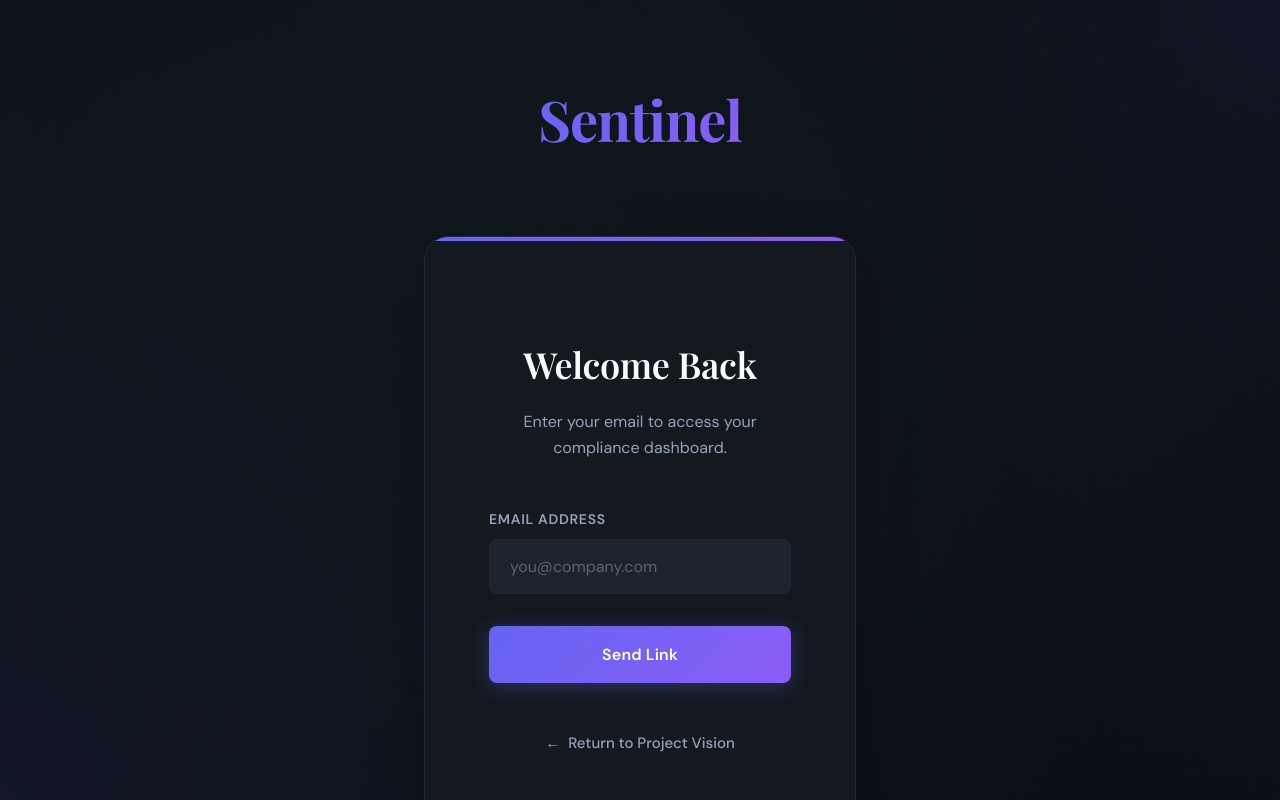
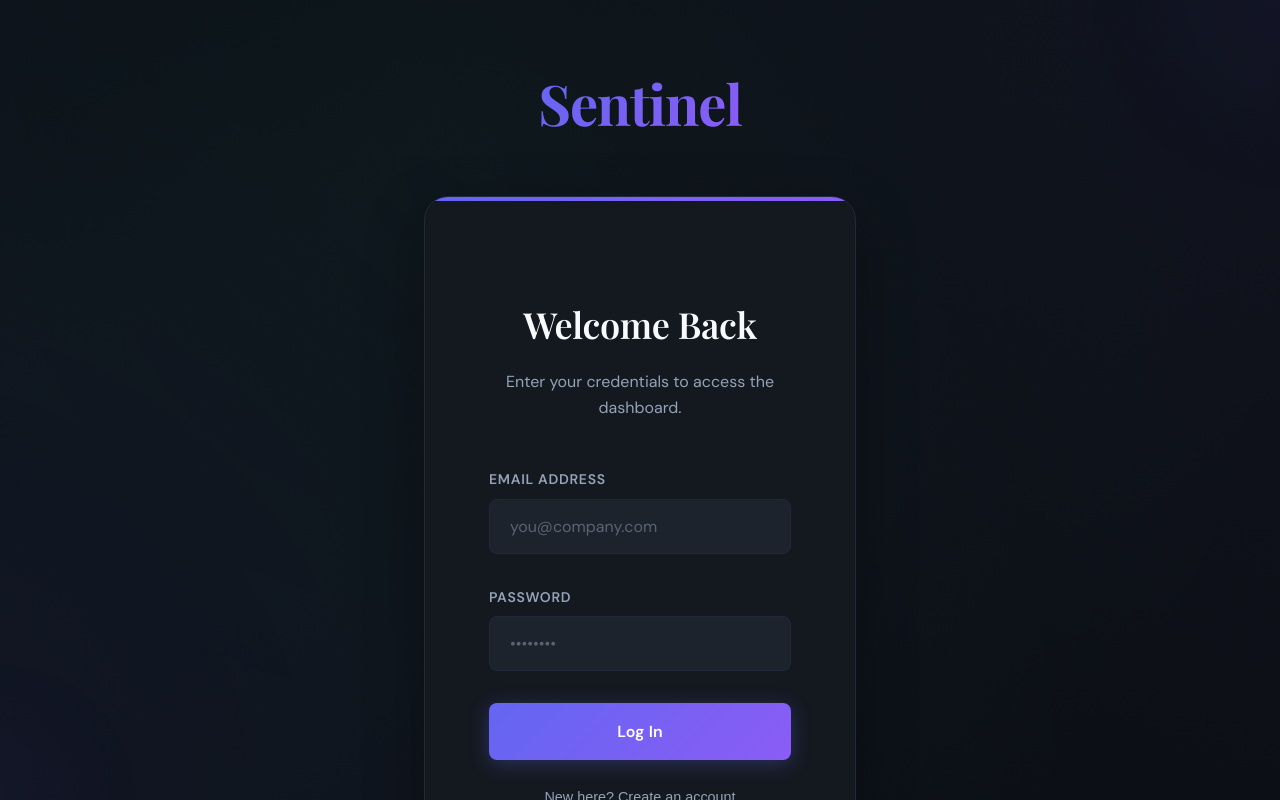
Before and after one commit to Enzo-Armani/sentinel, a Next.js app: page /login in a window 1280 px wide. Shown: the top 800 px of the page. Built offline with nearby package versions, Linux system fonts and the light colour scheme; a web font is replaced by a local one.

Commit message:
Hey User

```diff
--- /dev/null
+++ b/app/login/actions.ts
@@ -0,0 +1,76 @@
+'use server'
+
+import { revalidatePath } from 'next/cache'
+import { redirect } from 'next/navigation'
+import { createClient } from '@/utils/supabase/server'
+
+export async function login(formData: FormData) {
+  const supabase = await createClient()
+
+  // Gather data
+  const email = formData.get('email') as string
+  const password = formData.get('password') as string
+
+  // 1. Attempt Login
+  const { error } = await supabase.auth.signInWithPassword({
+    email,
+    password,
+  })
+
+  if (error) {
+    return redirect(`/login?message=${encodeURIComponent(error.message)}`)
+  }
+
+  // 2. Check if they need onboarding (Institution Type)
+  const { data: profile } = await supabase
+    .from('profiles')
+    .select('institution_type')
+    .single()
+
+  // If no type is selected yet, force onboarding
+  if (!profile?.institution_type) {
+    return redirect('/onboarding')
+  }
+
+  revalidatePath('/', 'layout')
+  return redirect('/')
+}
+
+export async function signup(formData: FormData) {
+  const supabase = await createClient()
+
+  // Gather data
+  const email = formData.get('email') as string
+  const password = formData.get('password') as string
+  const firstName = formData.get('firstName') as string
+  const lastName = formData.get('lastName') as string
+
+  // 1. Sign Up with Meta Data
+  const { error } = await supabase.auth.signUp({
+    email,
+    password,
+    options: {
+      data: {
+        first_name: firstName,
+        last_name: lastName,
+      },
+    },
+  })
+
+  if (error) {
+    return redirect(`/login?message=${encodeURIComponent(error.message)}`)
+  }
+
+  // 2. Immediate Login (Since email confirm is off)
+  const { error: loginError } = await supabase.auth.signInWithPassword({
+    email,
+    password,
+  })
+
+  if (loginError) {
+    return redirect('/login?message=Account created. Please log in.')
+  }
+
+  // 3. Send to Onboarding
+  return redirect('/onboarding')
+}
--- a/app/login/login.module.css
+++ b/app/login/login.module.css
@@ -76,7 +76,10 @@
 /* Header */
 .header {
   text-align: center;
-  margin-bottom: var(--spacing-2xl);
+  /* Reduced from var(--spacing-2xl) [4rem] to 2.5rem */
+  margin-bottom: 2.5rem;
+  /* Pulls the text up slightly to reduce top spacing */
+  margin-top: -1rem;
 }
 
 .logo {
@@ -307,3 +310,13 @@
   opacity: 0.5;
   font-weight: 500;
 }
+
+.btnSecondary {
+  background: transparent !important;
+  border: 1px solid var(--color-border) !important;
+  box-shadow: none !important;
+}
+.btnSecondary:hover {
+  background: var(--color-surface-elevated) !important;
+  border-color: var(--color-text-muted) !important;
+}
--- a/app/login/page.tsx
+++ b/app/login/page.tsx
@@ -1,57 +1,28 @@
-import { createClient } from '@/utils/supabase/server'
-import { redirect } from 'next/navigation'
+'use client'
+
+import { useState } from 'react'
+import { useSearchParams } from 'next/navigation'
 import styles from './login.module.css'
+import { login, signup } from './actions'
 import { SubmitButton } from './submit-button'
 
-export default async function Login(props: {
-  searchParams: Promise<{ message: string }>
-}) {
-  const searchParams = await props.searchParams
-  const rawMessage = searchParams.message
+export default function AuthPage() {
+  const [isLogin, setIsLogin] = useState(true)
+  const searchParams = useSearchParams()
+  const message = searchParams.get('message')
 
-  // Safety decode
-  let displayMessage = ""
-  if (rawMessage) {
-    try {
-      displayMessage = decodeURIComponent(rawMessage)
-    } catch (e) {
-      displayMessage = rawMessage
+  // This wrapper determines which Server Action to call
+  const handleSubmit = async (formData: FormData) => {
+    if (isLogin) {
+      await login(formData)
+    } else {
+      await signup(formData)
     }
-  }
-
-  // Update success check to match new message
-  const isSuccess = displayMessage?.includes('Link Sent');
-  const isError = displayMessage && !isSuccess;
-
-  const signIn = async (formData: FormData) => {
-    'use server'
-
-    const email = formData.get('email') as string
-    const supabase = await createClient()
-    const baseUrl = (process.env.NEXT_PUBLIC_BASE_URL || '').trim()
-
-    const { error } = await supabase.auth.signInWithOtp({
-      email,
-      options: {
-        emailRedirectTo: `${baseUrl}/auth/callback`,
-      },
-    })
-
-    if (error) {
-      console.error('Supabase Login Error:', error)
-      const safeErrorMessage = (error.message || "Login failed")
-        .replace(/[^a-zA-Z0-9\s]/g, '')
-        .trim()
-        .substring(0, 100)
-      return redirect(`/login?message=${encodeURIComponent(safeErrorMessage)}`)
-    }
-
-    // Updated Confirmation Message
-    return redirect('/login?message=Link Sent. Check your email.')
   }
 
   return (
     <div className={styles.loginWrapper}>
+      {/* Decorative Background Elements */}
       <div className={`${styles.decorativeCircle} ${styles.circle1}`}></div>
       <div className={`${styles.decorativeCircle} ${styles.circle2}`}></div>
 
@@ -61,42 +32,107 @@ export default async function Login(props: {
         </header>
 
         <div className={styles.card}>
-            <h2 className={styles.cardTitle}>Welcome Back</h2>
+            <h2 className={styles.cardTitle}>
+              {isLogin ? 'Welcome Back' : 'Create Account'}
+            </h2>
 
-            {/* Dynamic Description Text */}
-            <p className={`
-              ${styles.cardDescription}
-              ${isSuccess ? styles.textSuccess : ''}
-              ${isError ? styles.textError : ''}
-            `}>
-                {displayMessage || "Enter your email to access your compliance dashboard."}
+            <p className={styles.cardDescription}>
+                {isLogin
+                  ? 'Enter your credentials to access the dashboard.'
+                  : 'Join Sentinel to automate your compliance.'}
             </p>
 
-            <form action={signIn} className={styles.form}>
+            {/* The Form Action triggers the loading state in SubmitButton */}
+            <form action={handleSubmit} className={styles.form}>
+
+                {/* Name Fields (Only visible for Signup) */}
+                {!isLogin && (
+                  <div style={{display: 'flex', gap: '1rem'}}>
+                    <div className={styles.formGroup}>
+                        <label className={styles.formLabel}>First Name</label>
+                        <input
+                          name="firstName"
+                          className={styles.formInput}
+                          placeholder="Enzo"
+                          required
+                        />
+                    </div>
+                    <div className={styles.formGroup}>
+                        <label className={styles.formLabel}>Last Name</label>
+                        <input
+                          name="lastName"
+                          className={styles.formInput}
+                          placeholder="Armani"
+                          required
+                        />
+                    </div>
+                  </div>
+                )}
+
                 <div className={styles.formGroup}>
-                    <label className={styles.formLabel} htmlFor="email">Email Address</label>
+                    <label className={styles.formLabel}>Email Address</label>
                     <input
-                        type="email"
-                        id="email"
-                        name="email"
-                        className={styles.formInput}
-                        placeholder="you@company.com"
-                        required
-                        autoComplete="email"
+                      name="email"
+                      type="email"
+                      className={styles.formInput}
+                      placeholder="you@company.com"
+                      required
                     />
                 </div>
 
-                <SubmitButton />
+                <div className={styles.formGroup}>
+                    <label className={styles.formLabel}>Password</label>
+                    <input
+                      name="password"
+                      type="password"
+                      className={styles.formInput}
+                      placeholder="••••••••"
+                      required
+                    />
+                </div>
+
+                {/* The Smart Button with Loading Spinner */}
+                <SubmitButton text={isLogin ? 'Log In' : 'Sign Up'} />
+
+                {/* Error/Success Messages */}
+                {message && (
+                    <div style={{
+                        marginTop: '1rem',
+                        padding: '0.75rem',
+                        background: 'rgba(255,255,255,0.05)',
+                        borderRadius: '0.5rem',
+                        fontSize: '0.9rem',
+                        textAlign: 'center',
+                        color: message.includes('created') ? '#10b981' : '#ef4444'
+                    }}>
+                        {decodeURIComponent(message)}
+                    </div>
+                )}
             </form>
 
-            <div style={{textAlign: 'center'}}>
-                <a href="/about" className={styles.footerLink}>Return to Project Vision</a>
+            {/* Toggle between Login and Signup */}
+            <div style={{textAlign: 'center', marginTop: '1.5rem'}}>
+                <button
+                  onClick={() => setIsLogin(!isLogin)}
+                  type="button" // Important so it doesn't submit the form
+                  style={{
+                    background: 'none',
+                    border: 'none',
+                    color: 'var(--color-text-muted)',
+                    cursor: 'pointer',
+                    fontSize: '0.9rem',
+                    textDecoration: 'underline',
+                    transition: 'color 0.2s'
+                  }}
+                  onMouseOver={(e) => e.currentTarget.style.color = 'var(--color-primary)'}
+                  onMouseOut={(e) => e.currentTarget.style.color = 'var(--color-text-muted)'}
+                >
+                  {isLogin ? "New here? Create an account" : "Already have an account? Log In"}
+                </button>
             </div>
         </div>
 
-        <div className={styles.copyright}>
-            © Sentinel 2025
-        </div>
+        <div className={styles.copyright}>© Sentinel 2025</div>
       </div>
     </div>
   )
--- a/app/login/submit-button.tsx
+++ b/app/login/submit-button.tsx
@@ -3,16 +3,16 @@
 import { useFormStatus } from 'react-dom'
 import styles from './login.module.css'
 
-export function SubmitButton() {
+export function SubmitButton({ text, className = '' }: { text: string, className?: string }) {
   const { pending } = useFormStatus()
 
   return (
     <button
       type="submit"
-      className={`${styles.btn} ${pending ? styles.loading : ''}`}
+      className={`${styles.btn} ${className} ${pending ? styles.loading : ''}`}
       disabled={pending}
     >
-      Send Link
+      {text}
     </button>
   )
 }
--- /dev/null
+++ b/app/onboarding/actions.ts
@@ -0,0 +1,31 @@
+'use server'
+
+import { createClient } from '@/utils/supabase/server'
+import { redirect } from 'next/navigation'
+
+export async function saveInstitutionType(formData: FormData) {
+  const type = formData.get('type') as string
+  const supabase = await createClient()
+
+  const { data: { user } } = await supabase.auth.getUser()
+  if (!user) return redirect('/login')
+
+  // FIX: Use UPSERT instead of UPDATE.
+  // This creates the row if it's missing, or updates it if it exists.
+  // This solves the "nothing happens" bug if the trigger failed earlier.
+  const { error } = await supabase
+    .from('profiles')
+    .upsert({
+      id: user.id,
+      email: user.email,
+      institution_type: type
+    }, { onConflict: 'id' })
+
+  if (error) {
+    console.error('Onboarding Error:', error)
+    // If error, stay here
+    return redirect('/onboarding?error=db_error')
+  }
+
+  return redirect('/')
+}
```
Also changed, not shown: app/onboarding/page.tsx (added, +33 -0 lines), app/page.tsx (+18 -15 lines), 1 other file (tests, documents, lock files or other folders).
